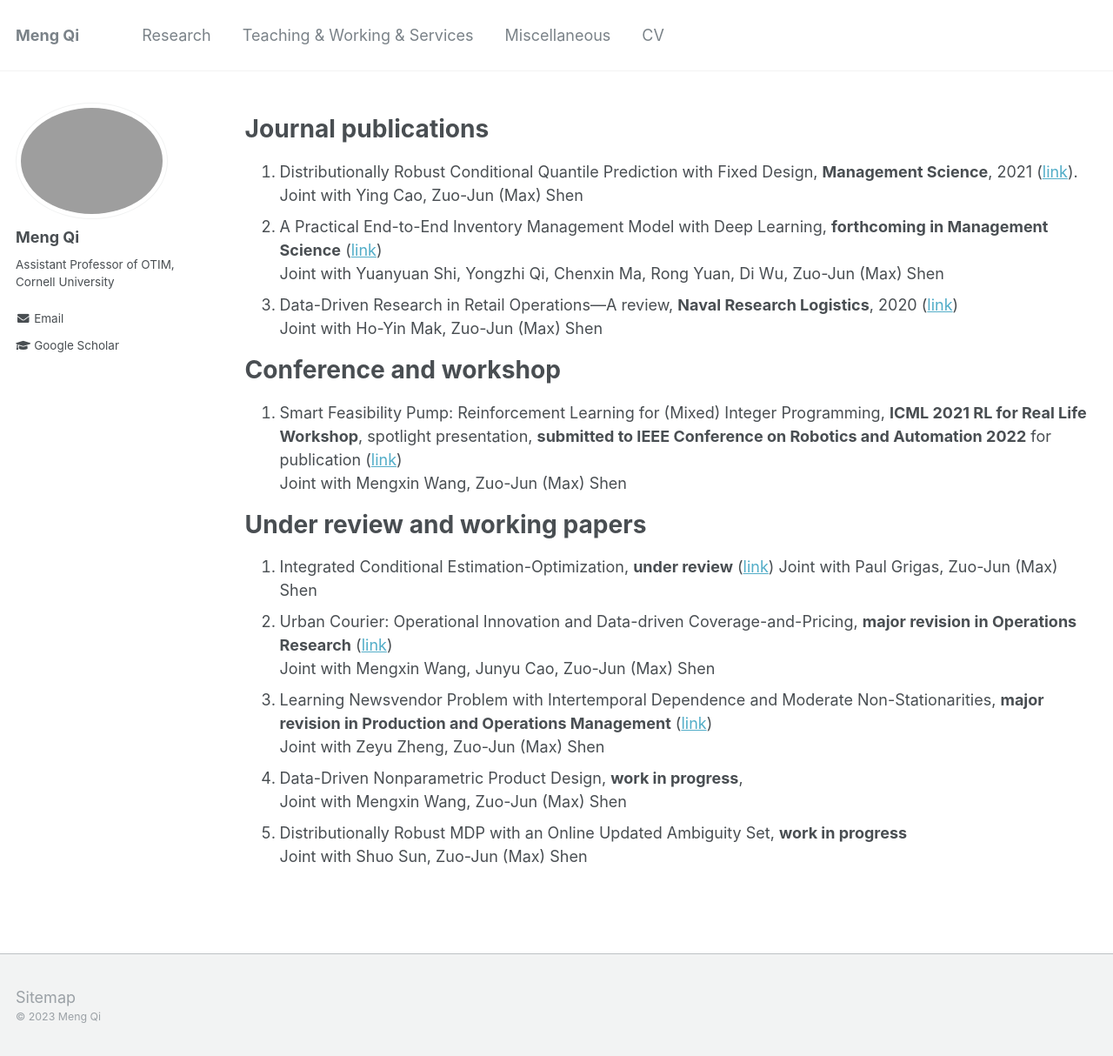
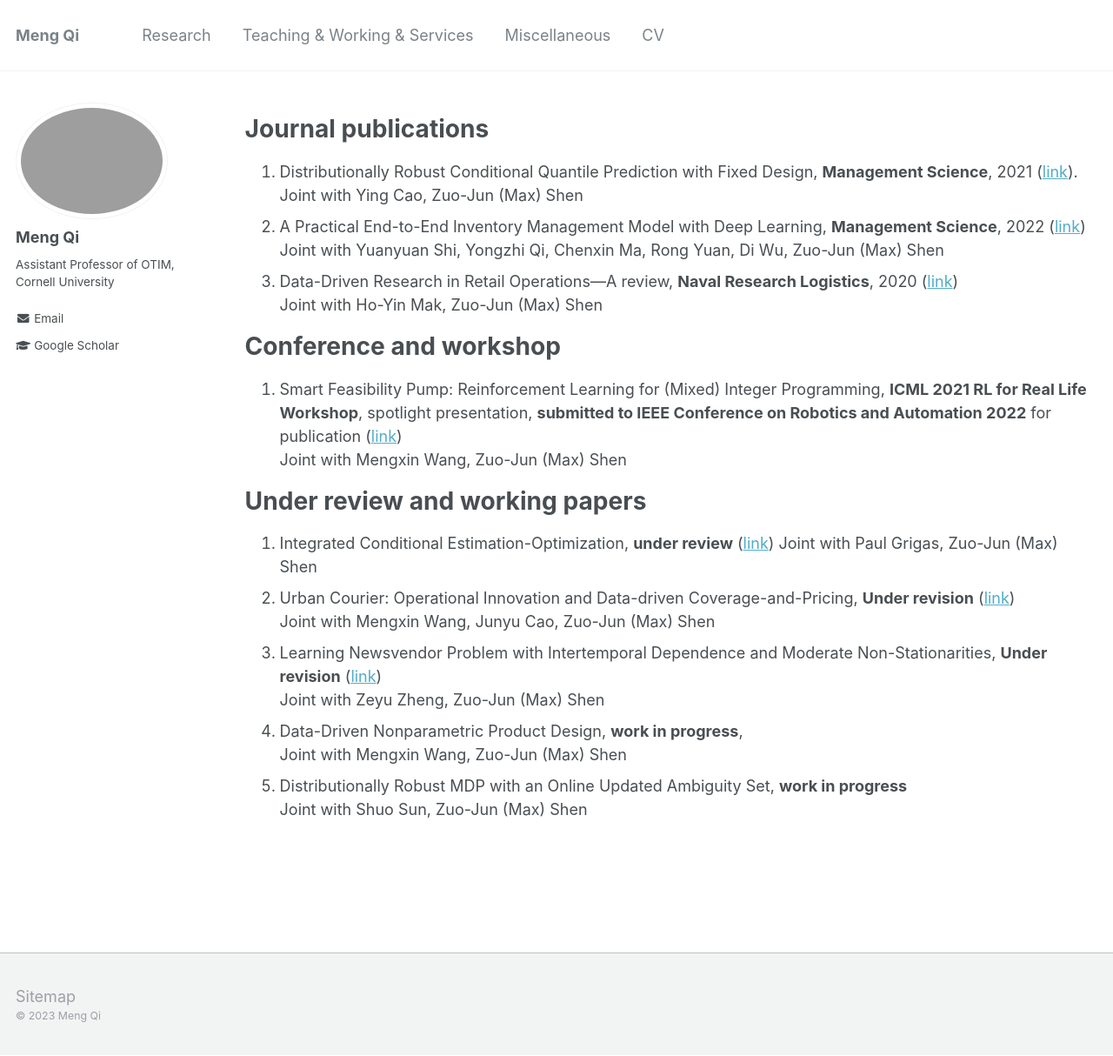
Before and after one commit to alicemengqi/site, a Jekyll site: the page built from _pages/publications.md, in a window 1280 px wide and 1214 px high. Shown: the whole window at 87% size. Built offline with Jekyll 4.4.1, drawn with Linux system fonts in a browser that asks for light colours.

Commit message:
Update publications.md

```diff
--- a/_pages/publications.md
+++ b/_pages/publications.md
@@ -9,7 +9,7 @@ author_profile: true
 # Journal publications
 1. Distributionally Robust Conditional Quantile Prediction with Fixed Design, **Management Science**, 2021 ([link](https://pubsonline.informs.org/doi/abs/10.1287/mnsc.2020.3903)).
 Joint with Ying Cao, Zuo-Jun (Max) Shen
-1. A Practical End-to-End Inventory Management Model with Deep Learning, **forthcoming in Management Science** ([link](https://papers.ssrn.com/sol3/papers.cfm?abstract_id=3737780))
+1. A Practical End-to-End Inventory Management Model with Deep Learning, **Management Science**, 2022 ([link](https://pubsonline.informs.org/doi/full/10.1287/mnsc.2022.4564))
 Joint with Yuanyuan Shi, Yongzhi Qi, Chenxin Ma, Rong Yuan, Di Wu, Zuo-Jun (Max) Shen
 1. Data-Driven Research in Retail Operations—A review, **Naval Research Logistics**, 2020 ([link](https://onlinelibrary.wiley.com/doi/full/10.1002/nav.21949))
 Joint with Ho-Yin Mak, Zuo-Jun (Max) Shen
@@ -21,9 +21,9 @@ Joint with Mengxin Wang, Zuo-Jun (Max) Shen
 # Under review and working papers
 1. Integrated Conditional Estimation-Optimization, **under review** ([link](https://arxiv.org/abs/2110.12351))
 Joint with Paul Grigas, Zuo-Jun (Max) Shen
-1. Urban Courier: Operational Innovation and Data-driven Coverage-and-Pricing, **major revision in Operations Research** ([link](https://papers.ssrn.com/sol3/papers.cfm?abstract_id=3678317))
+1. Urban Courier: Operational Innovation and Data-driven Coverage-and-Pricing, **Under revision** ([link](https://papers.ssrn.com/sol3/papers.cfm?abstract_id=3678317))
 Joint with Mengxin Wang, Junyu Cao, Zuo-Jun (Max) Shen
-1. Learning Newsvendor Problem with Intertemporal Dependence and Moderate Non-Stationarities, **major revision in Production and Operations Management** ([link](https://papers.ssrn.com/sol3/papers.cfm?abstract_id=3648615))
+1. Learning Newsvendor Problem with Intertemporal Dependence and Moderate Non-Stationarities, **Under revision** ([link](https://papers.ssrn.com/sol3/papers.cfm?abstract_id=3648615))
 Joint with Zeyu Zheng, Zuo-Jun (Max) Shen
 1. Data-Driven Nonparametric Product Design, **work in progress**,
 Joint with Mengxin Wang, Zuo-Jun (Max) Shen
```
